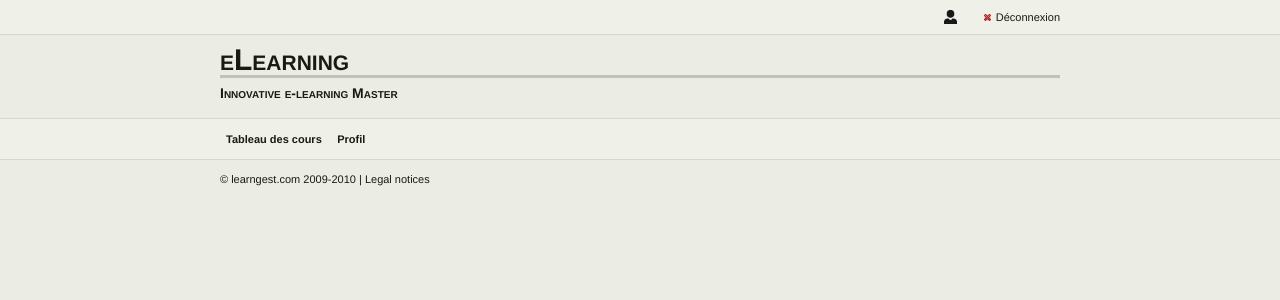
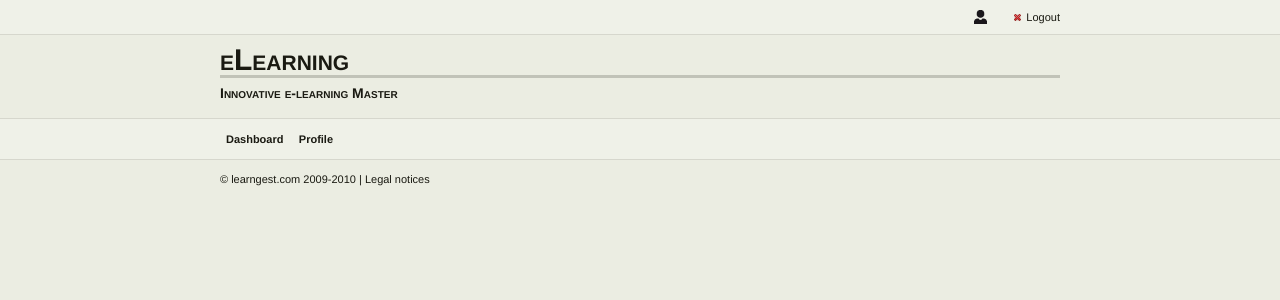
Before and after one commit to learngest/lg, a Django app: template templates/in_session.html in a window 1280 px wide. Shown: the top 300 px of the page. Run offline with Django 3.2, Linux system fonts and the light colour scheme; the template is opened without the code that fills it, so the values that code supplies are empty.

Commit message:
Correction des messages du template in_session et traduction en français

```diff
--- a/templates/in_session.html
+++ b/templates/in_session.html
@@ -10,7 +10,7 @@
 
 {% block user_infos %}
 <p><a class="user" href="{% url l_profile %}">{{ visiteur }}</a></p>
-<p><a class="logout" href="{% url logout %}">Déconnexion</a></p>
+<p><a class="logout" href="{% url logout %}">{% trans "Logout" %}</a></p>
 {% endblock %}
 
 {% block nav %}
@@ -19,8 +19,10 @@
 
 		{% if staff %}<li><a href="{% url c_admin %}"{% ifequal here 'admin' %} class="selected"{% endifequal %}>{% trans "Administration" %}</a></li>{% endif %}
 
-		<li><a href="{% url l_dashboard %}"{% ifequal here 'dashboard' %} class="selected"{% endifequal %}>{% trans "Tableau des cours" %}</a></li>
-		<li><a href="{% url l_profile %}"{% ifequal here 'profile' %} class="selected"{% endifequal %}>{% trans "Profil" %}</a></li>
+		<li><a href="{% url l_dashboard %}"{% ifequal here 'dashboard' %}
+			class="selected"{% endifequal %}>{% trans "Dashboard" %}</a></li>
+		<li><a href="{% url l_profile %}"{% ifequal here 'profile' %}
+			class="selected"{% endifequal %}>{% trans "Profile" %}</a></li>
 	</ul>
 </div>{% endblock %}
 
```
Also changed, not shown: locale/en/LC_MESSAGES/django.po, locale/fr/LC_MESSAGES/django.po, locale/zh_CN/LC_MESSAGES/django.po.
